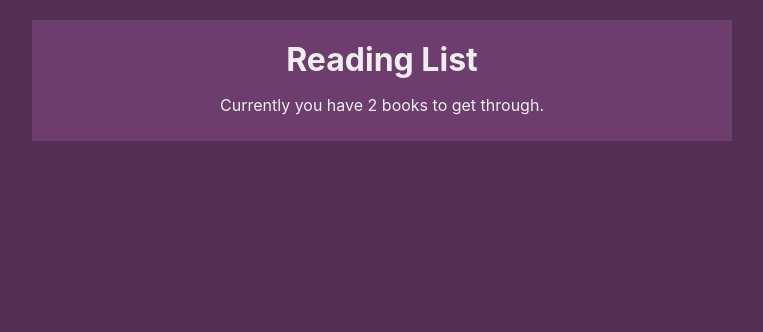
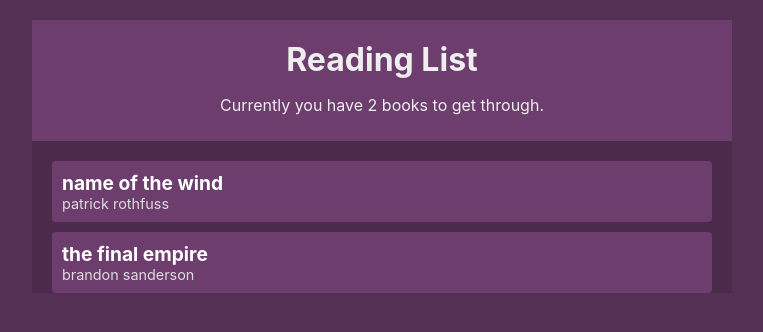
Before and after one commit to norrico31/Reading-List-App-React-, a React (Create React App) app: page / in a window 1280 px wide. Shown: the top 332 px of the page, without its empty margins (258-1021 px from the left). Built offline with nearby package versions, Linux system fonts and the light colour scheme.

Commit message:
Added BookContext to BookList.js and BookDetails.js and Bookdetails component is connected to BookList.js

```diff
--- a/src/App.js
+++ b/src/App.js
@@ -3,6 +3,7 @@
 
 import BookContextProvider from './contexts/BookContext';
 import Navbar from './components/Navbar';
+import BookList from './components/BookList';
 
 function App() {
   return (
@@ -10,6 +11,7 @@
 
         <BookContextProvider>
             <Navbar />
+            <BookList />
         </BookContextProvider>
 
     </div>
--- a/src/components/BookDetails.js
+++ b/src/components/BookDetails.js
@@ -0,0 +1,16 @@
+import React, { useContext } from 'react';
+import { BookContext } from '../contexts/BookContext';
+
+// book destructure is from BookList.js
+const BookDetails = ({ book }) => {
+    const { removeBook } = useContext(BookContext);
+
+    return (
+        <li onClick={() => removeBook(book.id)}>
+            <div className="title">{ book.title }</div>
+            <div className="author">{ book.author }</div>
+        </li>
+    );
+}
+
+export default BookDetails;
--- a/src/components/BookList.js
+++ b/src/components/BookList.js
@@ -0,0 +1,28 @@
+import React, { useContext } from 'react';
+import { BookContext } from '../contexts/BookContext';
+
+import BookDetails from './BookDetails';
+
+const BookList = (props) => {
+
+    const { books } = useContext(BookContext);
+
+    return books.length ? (
+        <div className="book-list">
+            <ul>
+                { books.map((book) => {
+                    return (
+                        <BookDetails book={ book } key={ book.id } />
+                    );
+                })}
+            </ul>
+        </div>
+    ) : (
+
+        <div className="empty">
+            <p>No books to ReadableStream. hello free time.</p>
+        </div>
+    )
+}
+
+export default BookList;
--- a/src/components/Navbar.js
+++ b/src/components/Navbar.js
@@ -4,6 +4,7 @@
 const Navbar = () => {
 
     const { books } = useContext(BookContext);
+
     return (
         <div className="navbar">
             <h1>Reading List</h1>
--- a/src/index.css
+++ b/src/index.css
@@ -22,3 +22,34 @@
 .navbar h1 {
   margin: 10px 0;
 }
+.book-list {
+  margin: 20px;
+}
+.book-list ul {
+  padding: 0;
+  list-style: none;
+}
+.book-list li {
+  background: #6d3d6d;
+  border-radius: 4px;
+  padding: 10px;
+  cursor: pointer;
+  margin: 10px 0;
+}
+.book-list li:hover {
+  opacity: 0.7;
+  text-decoration: line-through;
+}
+.book-list .title {
+  font-weight: bold;
+  color: #fff;
+  font-size: 1.2em;
+}
+.book-list .author {
+  font-size: 0.9em;
+  color: #ddd;
+}
+.empty {
+  margin: 20px;
+  text-align: center;
+}
```
